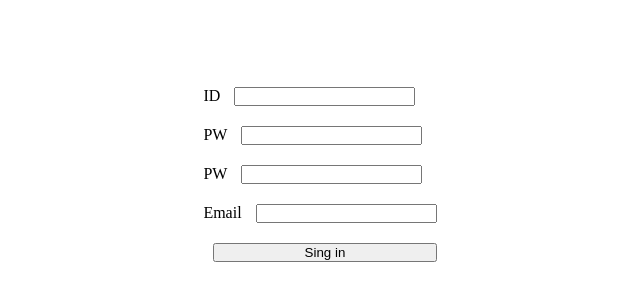
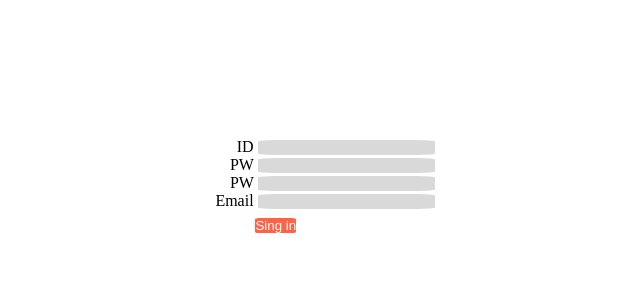
Before and after one commit to LeeEunJeong0731/login-serving, a website: page static/index.html in a window 1280 px wide. Shown: the part 226-526 px from the top of the page, without its empty margins (315-955 px from the left). Drawn offline with Linux system fonts and the light colour scheme.

Commit message:
첫번째 페이지 간단한 스타일링 추가

```diff
--- a/static/css/style.css
+++ b/static/css/style.css
@@ -13,7 +13,21 @@
 form {
   display: flex;
   flex-direction: column;
+  align-items: end;
+  position: relative;
 }
-input {
-  margin: 10px;
+
+form > input {
+  position: absolute;
+  left: 40px;
+  top: 80px;
+  background-color: tomato;
+  border-style: none;
+  color: #ffffff;
+  border-radius: 10%;
 }
+form > div > input {
+  background-color: #d9d9d9;
+  border-style: none;
+  border-radius: 10%;
+}
```
